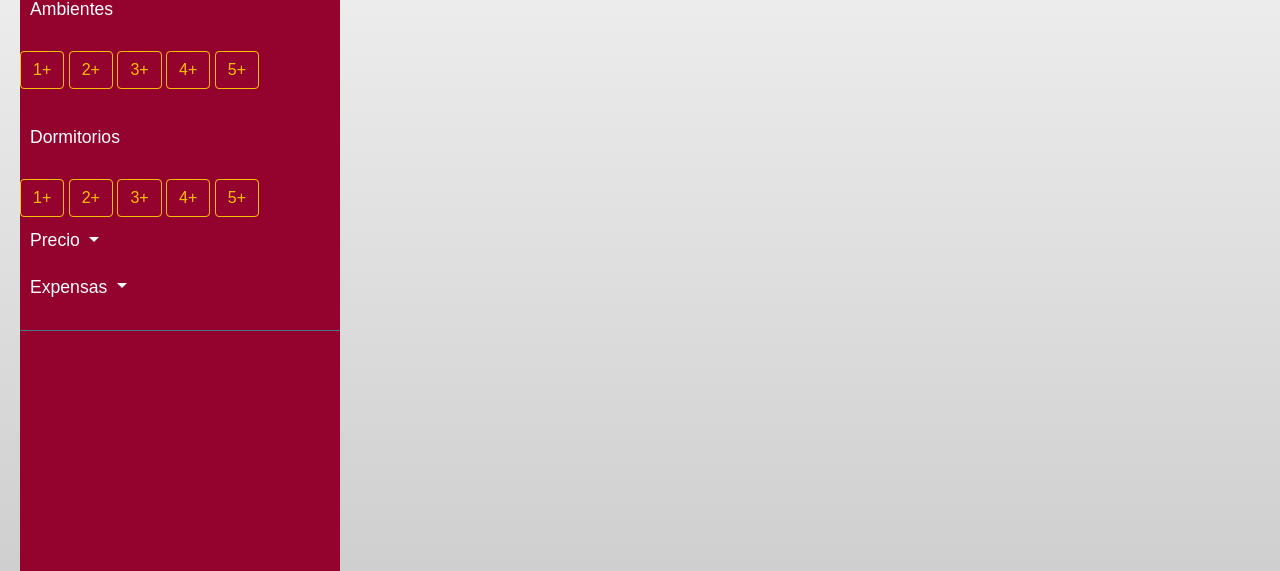
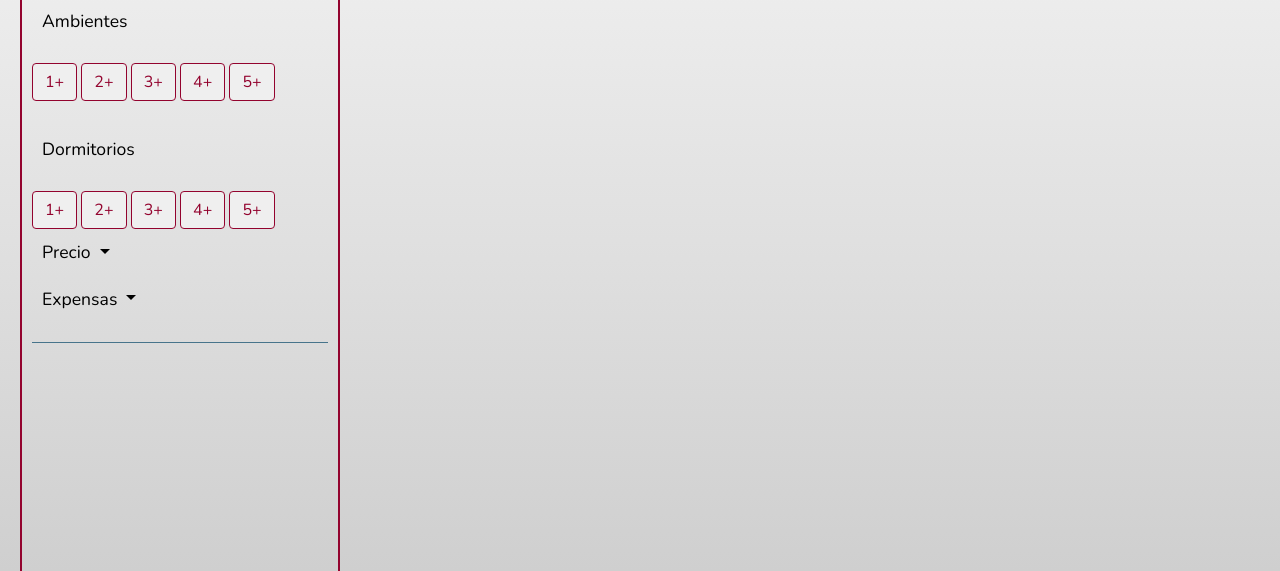
Before and after one commit to JoaquinVillamediana/prop, a Laravel app: page /search in a window 1280 px wide. Shown: the part 366-937 px from the top of the page. Run offline with Laravel 8, Linux system fonts and the light colour scheme; some libraries are stand-ins or nearby versions.

Commit message:
Cambios barra busqueda

```diff
--- a/app/Http/Controllers/HomeController.php
+++ b/app/Http/Controllers/HomeController.php
@@ -18,7 +18,7 @@ class HomeController extends Controller
      */
     public function __construct()
     {
-        $this->middleware('auth');
+        // $this->middleware('auth');
     }
 
     /**
@@ -28,8 +28,7 @@ class HomeController extends Controller
      */
     public function index()
     {
-        $aPropieties = DB::select('SELECT * FROM propieties');
-
+        $aPropieties = PropietiesModel::get();
         $aOperationType = Operation_typeModel::where('operation_type.visible' ,'=', '1')
         ->get();
 
--- a/public/css/frontend/search.css
+++ b/public/css/frontend/search.css
@@ -1,43 +1,64 @@
+body {
+    font-family: 'Nunito', sans-serif;
+    background: rgb(255, 255, 255);
+    background: linear-gradient(180deg, rgba(255, 255, 255, 1) 0%, rgba(207, 207, 207, 1) 100%);
+}
 
-
-body {
-    font-family: 'Poppins', sans-serif;
-    background: rgb(255, 255, 255);
-    background:linear-gradient(180deg, rgba(255, 255, 255, 1) 0%, rgba(207, 207, 207, 1) 100%);
+h4 {
+    margin-left: 380px;
+    margin-top: 15px;
 }
- h4{
-     margin-left: 380px;
-     margin-top: 15px;
- }
 
 p {
-    font-family: 'Poppins', sans-serif;
+    font-family: 'Nunito', sans-serif;
     font-size: 1.1em;
     font-weight: 300;
     line-height: 1.7em;
     color: #999;
 }
 
-a, a:hover, a:focus {
+a,
+a:hover,
+a:focus {
     color: inherit;
     text-decoration: none;
     transition: all 0.3s;
 }
 
+.btn-prop {
+    color: var(--main-color);
+    border: 1px solid var(--main-color);
+}
+
+.btn-prop:hover {
+    background-color: var(--main-color);
+    color: #fff;
+}
 
 #sidebar {
     /* don't forget to add all the previously mentioned styles here too */
-background: var(--main-light-color);
+    background: transparent;
     transition: all 0.3s;
     margin-top: 77px;
     margin-left: 20px;
     border-radius: 5px;
-
+    border: 2px solid var(--main-color);
+    padding: 10px;
+    width: 320px;
+    position: fixed;
+    top: 0;
+    left: 0;
+    height: 100vh;
+    z-index: 999;
+    background: transparent;
+    color: #000;
+    transition: all 0.3s;
+    border-radius: 5px;
 }
 
 #sidebar .sidebar-header {
     padding: 20px;
-    background: var(--main-color);
+    background: transparent;
 }
 
 #sidebar ul.components {
@@ -49,14 +70,10 @@ background: var(--main-light-color);
     padding: 20px 0;
     border-bottom: 1px solid #47748b;
     margin-left: 25px;
-
-
-
-    }
-
+}
 
 #sidebar ul p {
-    color: #fff;
+    color: #000;
     padding: 10px;
 }
 
@@ -66,48 +83,26 @@ background: var(--main-light-color);
     display: block;
 }
 
-
-
-
 #sidebar ul li a:hover {
-    color: var(--main-color);
+    color: transparent;
     background: #fff;
 }
 
+#sidebar ul li.active>a,
+a[aria-expanded="true"] {
+    color: #000;
+    background: transparent;
+}
 
-
-
-#sidebar ul li.active > a, a[aria-expanded="true"] {
-    color: #fff;
-    background:var(--main-color);
-}
 ul ul a {
     font-size: 0.9em !important;
     padding-left: 30px !important;
-    background: var(--main-color);
+    background: transparent;
 }
-
-
 
 .wrapper {
     display: flex;
     width: 100%;
-
-}
-
-#sidebar {
-    width: 320px;
-    position: fixed;
-    top: 0;
-    left: 0;
-    height: 100vh;
-    z-index: 999;
-    background:var(--main-color);
-    color: #fff;
-    transition: all 0.3s;
-    border-radius: 5px;
-
-
 }
 
 .wrapper {
@@ -140,7 +135,10 @@ ul ul a {
     /* animate the transition */
     transition: all 0.5s ease-in-out;
 }
+
+
 /* display .overlay when it has the .active class */
+
 .overlay.active {
     display: block;
     opacity: 1;
--- a/resources/views/frontend/home/index.blade.php
+++ b/resources/views/frontend/home/index.blade.php
@@ -31,13 +31,15 @@
             <div class="col-md-6 col-12"><input placeholder="Ubicacion:" type="text" name="text" id="text">
             </div>
             @if(!empty($aOperationType))
-              @foreach($aOperationType as $optype)
+
             <div class="col-md-2 search-option col-12 ">
               <select name="type" id="type">
+                @foreach($aOperationType as $optype)
                 <option value="{{$optype->id}}">{{$optype->name}}</option>
+                @endforeach
                </select>
             </div>
-              @endforeach
+
             @endif
             <div class="col-md-2 search-option last col-12">
               <select name="building" id="building">
--- a/resources/views/frontend/layouts/slide.blade.php
+++ b/resources/views/frontend/layouts/slide.blade.php
@@ -1,14 +1,8 @@
 
 <link rel="stylesheet" href="https://cdnjs.cloudflare.com/ajax/libs/malihu-custom-scrollbar-plugin/3.1.5/jquery.mCustomScrollbar.min.css">
 
-<!-- Bootstrap CSS CDN -->
-<link rel="stylesheet" href="https://stackpath.bootstrapcdn.com/bootstrap/4.1.0/css/bootstrap.min.css" integrity="sha384-9gVQ4dYFwwWSjIDZnLEWnxCjeSWFphJiwGPXr1jddIhOegiu1FwO5qRGvFXOdJZ4" crossorigin="anonymous">
 <!-- Our Custom CSS -->
 <link rel="stylesheet" href="css/frontend/search.css">
-
-<!-- Font Awesome JS -->
-<script defer src="https://use.fontawesome.com/releases/v5.0.13/js/solid.js" integrity="sha384-tzzSw1/Vo+0N5UhStP3bvwWPq+uvzCMfrN1fEFe+xBmv1C/AtVX5K0uZtmcHitFZ" crossorigin="anonymous"></script>
-<script defer src="https://use.fontawesome.com/releases/v5.0.13/js/fontawesome.js" integrity="sha384-6OIrr52G08NpOFSZdxxz1xdNSndlD4vdcf/q2myIUVO0VsqaGHJsB0RaBE01VTOY" crossorigin="anonymous"></script>
 
     <div class="wrapper">
         <!-- Sidebar -->
@@ -32,7 +26,7 @@
                 <div class="input-group mb-3 mt-4">
                     <input type="text" class="form-control" placeholder="Ubicación" aria-label="Recipient's username" aria-describedby="button-addon2">
                     <div class="input-group-append">
-                        <button class="btn btn-outline-secondary" type="button" id="button-addon2">+</button>
+                        <button class="btn btn-outline-secondary" type="button" id="button-addon2"><i class="fas fa-search"></i></button>
                     </div>
                 </div>
             </li>
@@ -117,11 +111,11 @@
             <!-- Inicio de cantidad de ambientes -->
             <p> Ambientes </p>
                 <li>
-                    <button type="button" class="btn btn-outline-warning">1+</button>
-                    <button type="button" class="btn btn-outline-warning">2+</button>
-                    <button type="button" class="btn btn-outline-warning">3+</button>
-                    <button type="button" class="btn btn-outline-warning">4+</button>
-                    <button type="button" class="btn btn-outline-warning">5+</button>
+                    <button type="button" class="btn btn-prop">1+</button>
+                    <button type="button" class="btn btn-prop">2+</button>
+                    <button type="button" class="btn btn-prop">3+</button>
+                    <button type="button" class="btn btn-prop">4+</button>
+                    <button type="button" class="btn btn-prop">5+</button>
                 </li>
                 </br>
 
@@ -131,11 +125,11 @@
                 <p> Dormitorios </p>
                 <li>
 
-                    <button type="button" class="btn btn-outline-warning">1+</button>
-                    <button type="button" class="btn btn-outline-warning">2+</button>
-                    <button type="button" class="btn btn-outline-warning">3+</button>
-                    <button type="button" class="btn btn-outline-warning">4+</button>
-                    <button type="button" class="btn btn-outline-warning">5+</button>
+                    <button type="button" class="btn btn-prop">1+</button>
+                    <button type="button" class="btn btn-prop">2+</button>
+                    <button type="button" class="btn btn-prop">3+</button>
+                    <button type="button" class="btn btn-prop">4+</button>
+                    <button type="button" class="btn btn-prop">5+</button>
 
                 </li>
                 <!-- FIn de cantidad de Dormitorios -->
--- a/routes/web.php
+++ b/routes/web.php
@@ -13,10 +13,8 @@ use Illuminate\Support\Facades\Route;
 |
 */
 
-Route::get('/', function () {
-    return view('/frontend/home.index');
-});
 
+Route::get('/', 'HomeController@index');
 
 Route::get('/admin', function () {
     return view('/admin/user.index');
```
Also changed, not shown: resources/views/frontend/layouts/prop.blade.php (line endings or trailing spaces).
